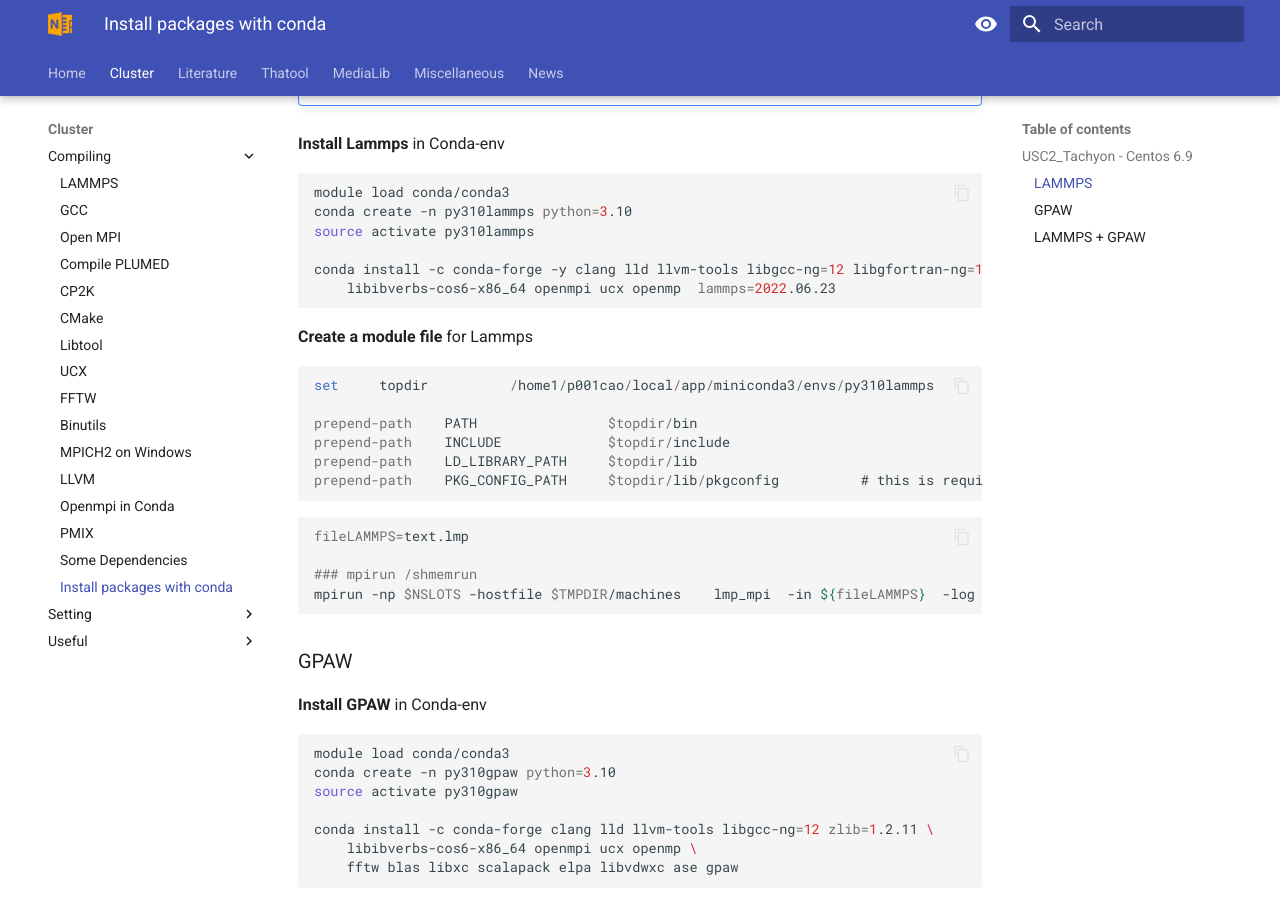
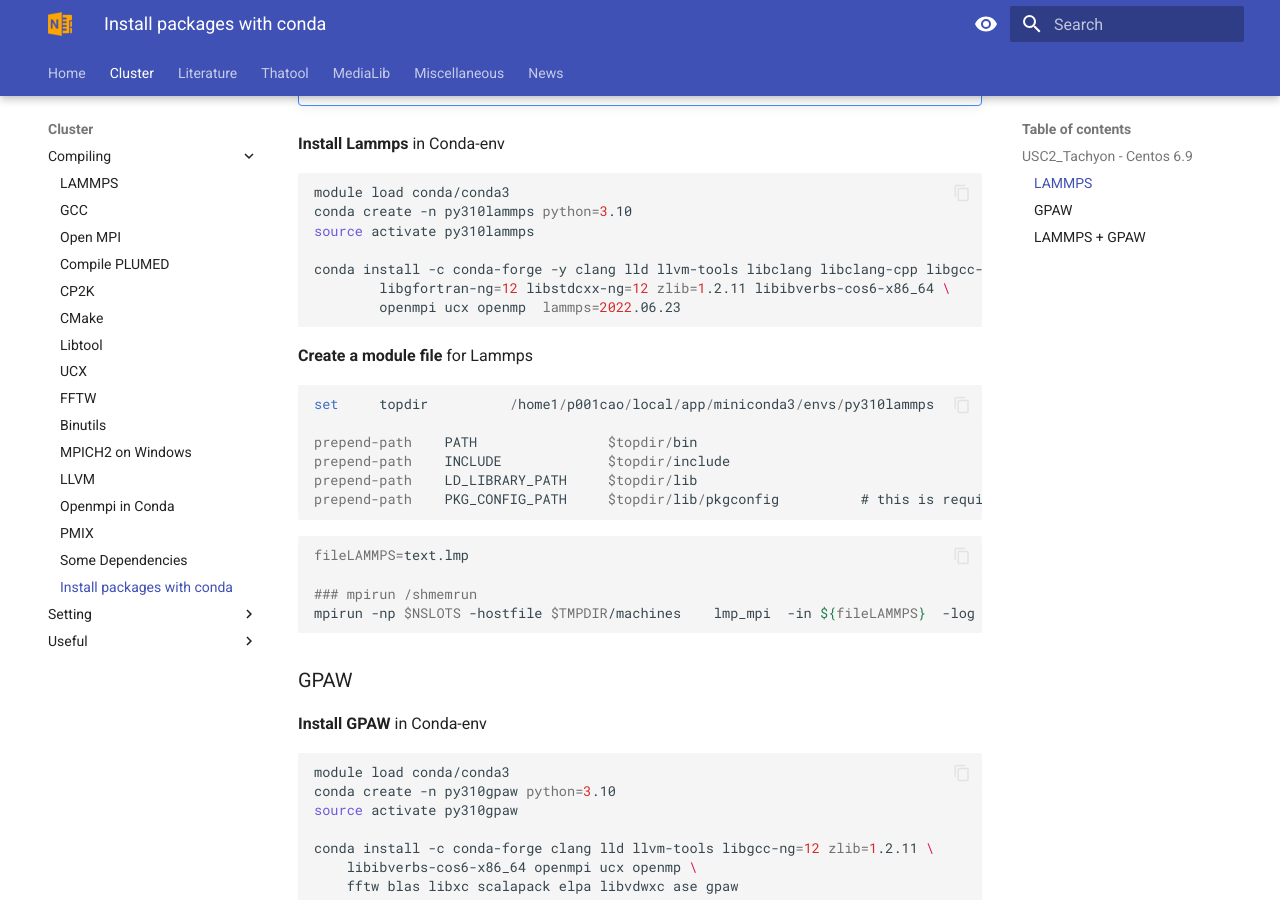
Before and after one commit to thangckt/thangckt.github.io, an MkDocs documentation site: the page built from docs/cluster/compiling/conda_packages.md, in a window 1280 px wide and 900 px high, scrolled down 875 px. Built offline with MkDocs 1.6.1 and Material for MkDocs 9.7.7, drawn with Linux system fonts in a browser that asks for light colours; the version menu is left out.

Commit message:
Update conda_packages.md

````diff
--- a/docs/cluster/compiling/conda_packages.md
+++ b/docs/cluster/compiling/conda_packages.md
@@ -33,8 +33,9 @@ module load conda/conda3
 conda create -n py310lammps python=3.10
 source activate py310lammps
 
-conda install -c conda-forge -y clang lld llvm-tools libgcc-ng=12 libgfortran-ng=12 libstdcxx-ng=12 zlib=1.2.11 \
-    libibverbs-cos6-x86_64 openmpi ucx openmp  lammps=2022.06.23
+conda install -c conda-forge -y clang lld llvm-tools libclang libclang-cpp libgcc-ng=12 \
+        libgfortran-ng=12 libstdcxx-ng=12 zlib=1.2.11 libibverbs-cos6-x86_64 \
+        openmpi ucx openmp  lammps=2022.06.23
 ```
 
 **Create a module file** for Lammps
````
